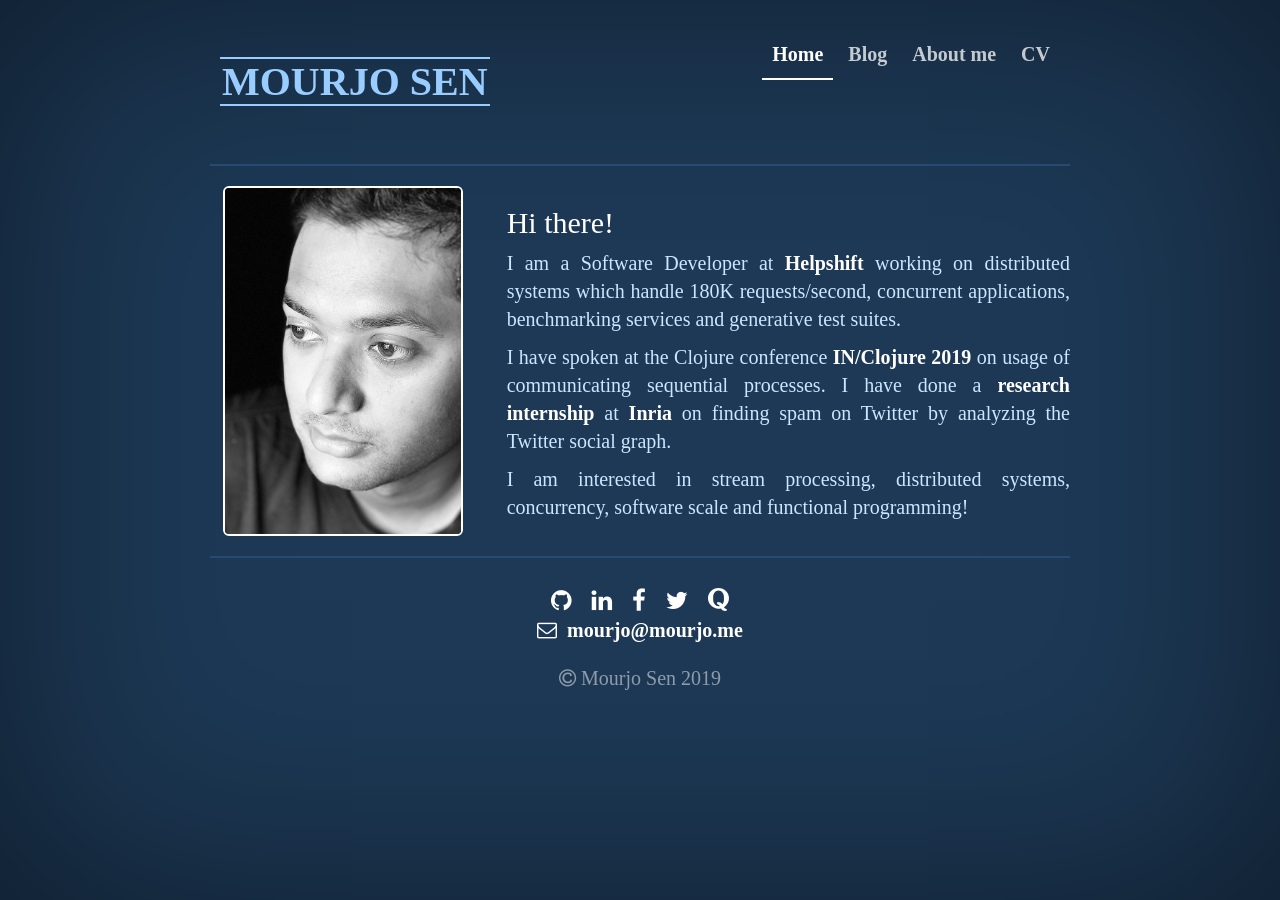
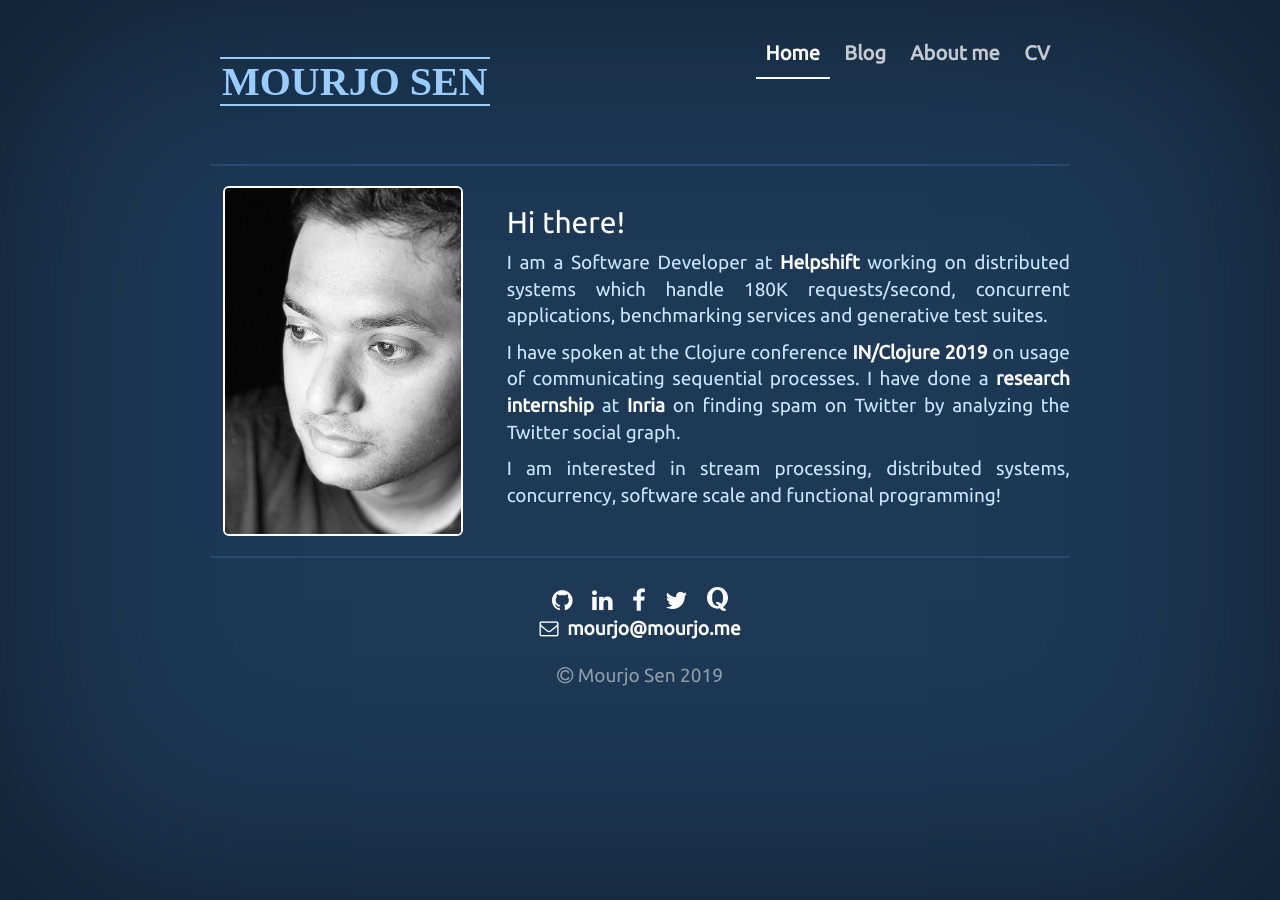
Before and after one commit to mourjo/mourjo.github.io, a Jekyll site: the page built from index.html, in a window 1280 px wide. Built offline with Jekyll 4.4.1, drawn with Linux system fonts in a browser that asks for light colours; some web fonts are replaced.

Commit message:
New font

```diff
--- a/_includes/head.html
+++ b/_includes/head.html
@@ -14,8 +14,7 @@
 
     <link href="{{ site.baseurl }}/assets/css/layout.css" rel="stylesheet">
     <link href="{{ site.baseurl }}/assets/font-awesome-4.6.3/css/font-awesome.min.css" rel="stylesheet">
-    <link href="https://fonts.googleapis.com/css?family=Londrina+Outline|Overlock" rel="stylesheet">
-
+    <link href="https://fonts.googleapis.com/css?family=Domine|Londrina+Outline|Roboto|Ubuntu&display=swap" rel="stylesheet">
     <script src="{{ site.baseurl }}/assets/js/ie-emulation-modes-warning.js"></script>
 
     <!-- HTML5 shim and Respond.js for IE8 support of HTML5 elements and media queries -->
--- a/assets/css/layout.css
+++ b/assets/css/layout.css
@@ -39,10 +39,10 @@
 body {
   color: #cce6ff;
   text-align: justify;
-  font-size: 20px;
+  font-size: 19px;
   /*source sans pro*/
-  font-family: 'Overlock', cursive;
-  font-weight: 300;
+  font-family: 'Ubuntu', sans-serif;
+  font-weight: 250;
   line-height: 140%;
 }
 
```
